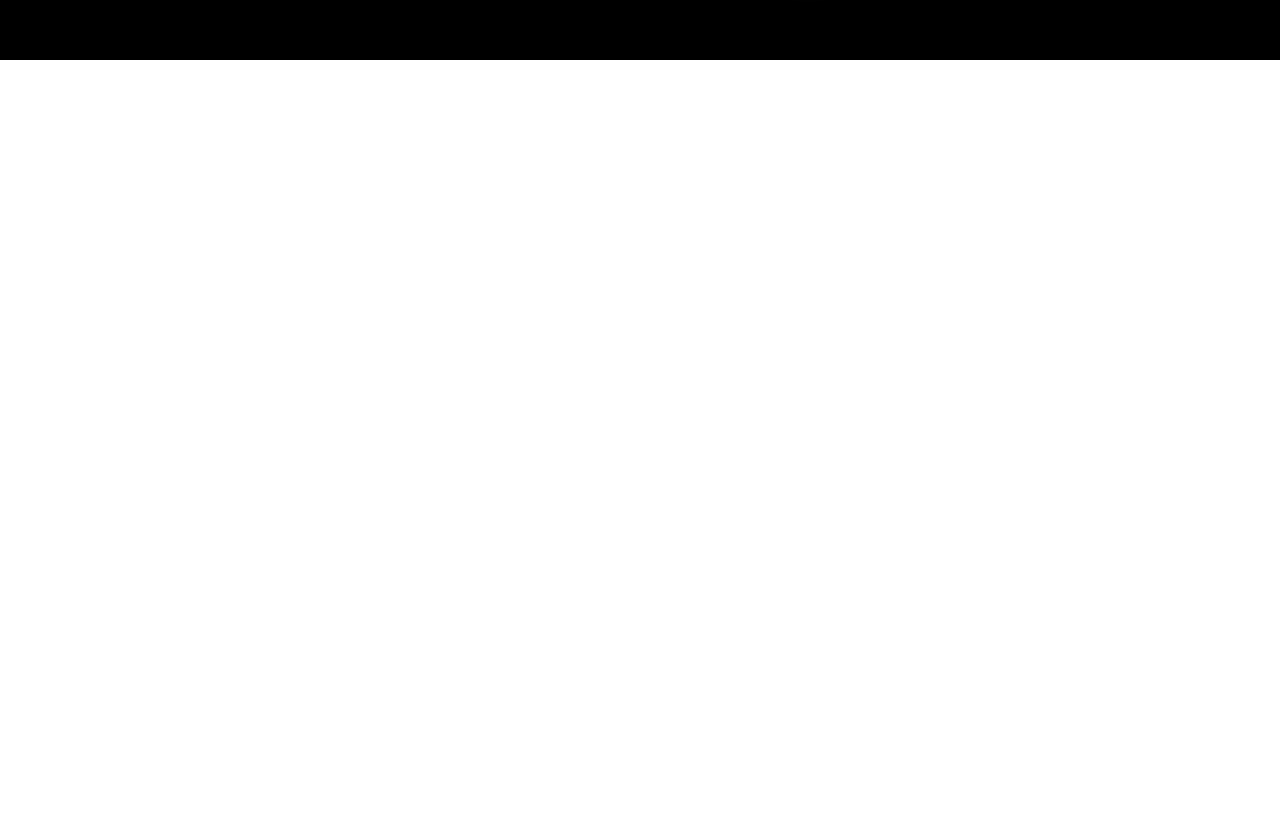
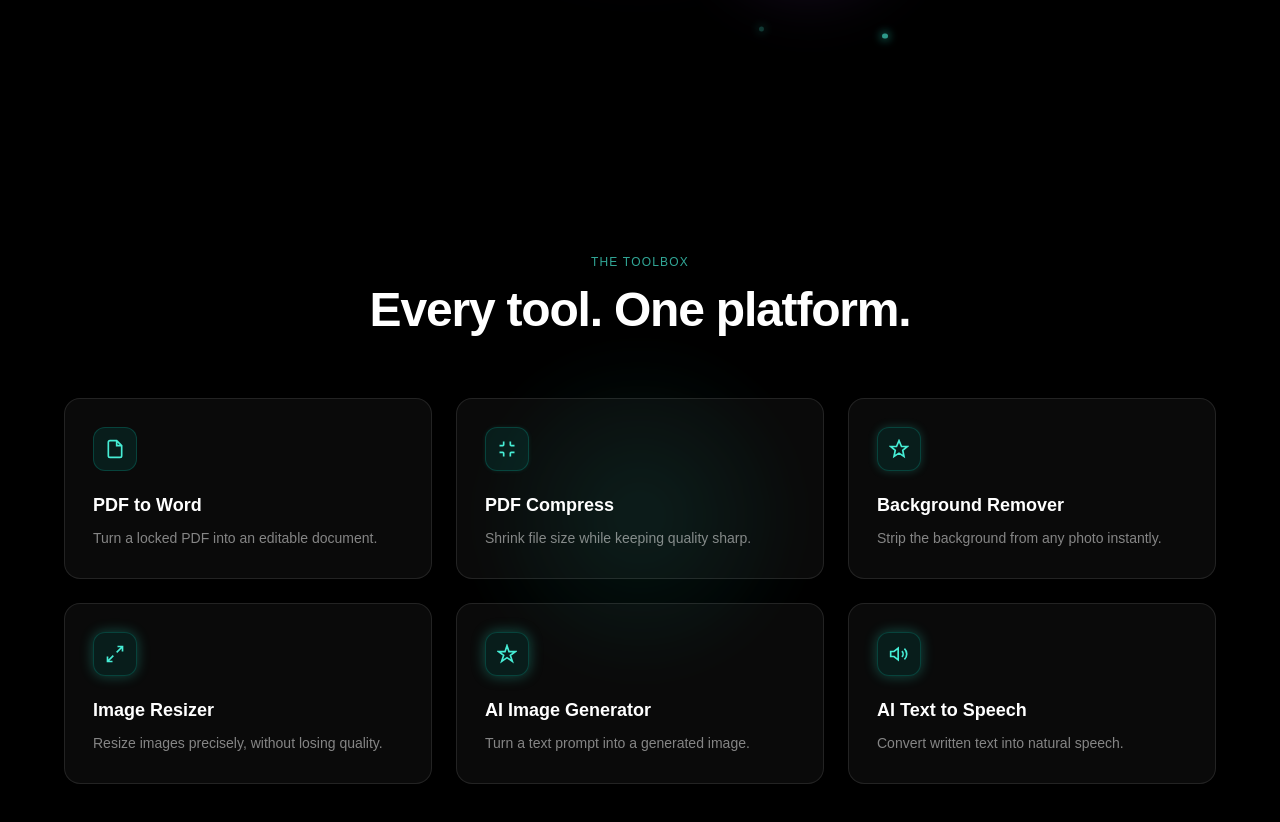
Before and after one commit to clickdy777-ship-it/Clickdy, a Next.js app: page / in a window 1280 px wide. Shown: the part 740-1562 px from the top of the page. Before the commit the page ends 800 px from the top, so only its background shows below. Built offline with nearby package versions, Linux system fonts and the light colour scheme.

Commit message:
add animated tools section below hero

```diff
--- /dev/null
+++ b/app/ToolsSection.tsx
@@ -0,0 +1,144 @@
+"use client";
+
+import { motion } from "framer-motion";
+
+const TOOLS = [
+  {
+    name: "PDF to Word",
+    desc: "Turn a locked PDF into an editable document.",
+    icon: (
+      <path d="M14 2H6a2 2 0 0 0-2 2v16a2 2 0 0 0 2 2h12a2 2 0 0 0 2-2V8z M14 2v6h6" />
+    ),
+  },
+  {
+    name: "PDF Compress",
+    desc: "Shrink file size while keeping quality sharp.",
+    icon: (
+      <path d="M8 3v4a1 1 0 0 1-1 1H3M21 8h-4a1 1 0 0 1-1-1V3M3 16h4a1 1 0 0 1 1 1v4M16 21v-4a1 1 0 0 1 1-1h4" />
+    ),
+  },
+  {
+    name: "Background Remover",
+    desc: "Strip the background from any photo instantly.",
+    icon: <path d="M12 2l3 7h7l-5.5 4.5L18 21l-6-4-6 4 1.5-7.5L2 9h7z" />,
+  },
+  {
+    name: "Image Resizer",
+    desc: "Resize images precisely, without losing quality.",
+    icon: <path d="M15 3h6v6M9 21H3v-6M21 3l-7 7M3 21l7-7" />,
+  },
+  {
+    name: "AI Image Generator",
+    desc: "Turn a text prompt into a generated image.",
+    icon: (
+      <path d="M12 2l2.4 7.2H22l-6 4.4 2.4 7.2L12 16.4l-6.4 4.4 2.4-7.2-6-4.4h7.6z" />
+    ),
+  },
+  {
+    name: "AI Text to Speech",
+    desc: "Convert written text into natural speech.",
+    icon: (
+      <path d="M11 5L6 9H2v6h4l5 4V5z M15.5 8.5a5 5 0 0 1 0 7 M18.5 5.5a9 9 0 0 1 0 13" />
+    ),
+  },
+];
+
+export default function ToolsSection() {
+  return (
+    <section className="relative bg-black text-white px-6 py-28 overflow-hidden">
+      {/* Decorative connecting lines behind the grid */}
+      <svg
+        className="absolute inset-0 w-full h-full opacity-40 pointer-events-none"
+        viewBox="0 0 100 100"
+        preserveAspectRatio="none"
+      >
+        <defs>
+          <linearGradient id="toolLine" x1="0%" y1="0%" x2="100%" y2="0%">
+            <stop offset="0%" stopColor="#2BE0C4" stopOpacity="0" />
+            <stop offset="50%" stopColor="#2BE0C4" stopOpacity="0.5" />
+            <stop offset="100%" stopColor="#a855f7" stopOpacity="0" />
+          </linearGradient>
+        </defs>
+        <motion.line
+          x1="0" y1="18" x2="100" y2="18"
+          stroke="url(#toolLine)" strokeWidth="0.15"
+          initial={{ pathLength: 0 }}
+          whileInView={{ pathLength: 1 }}
+          viewport={{ once: true }}
+          transition={{ duration: 1.4, ease: "easeOut" }}
+        />
+        <motion.line
+          x1="0" y1="55" x2="100" y2="55"
+          stroke="url(#toolLine)" strokeWidth="0.15"
+          initial={{ pathLength: 0 }}
+          whileInView={{ pathLength: 1 }}
+          viewport={{ once: true }}
+          transition={{ duration: 1.4, delay: 0.2, ease: "easeOut" }}
+        />
+      </svg>
+
+      {/* Central glowing node */}
+      <motion.div
+        className="absolute left-1/2 top-1/2 -translate-x-1/2 -translate-y-1/2 rounded-full pointer-events-none"
+        style={{
+          width: "340px",
+          height: "340px",
+          background: "radial-gradient(circle, rgba(43,224,196,0.14) 0%, transparent 70%)",
+          filter: "blur(20px)",
+        }}
+        animate={{ scale: [1, 1.12, 1], opacity: [0.5, 0.85, 0.5] }}
+        transition={{ duration: 4.5, repeat: Infinity, ease: "easeInOut" }}
+      />
+
+      <div className="relative z-10 max-w-6xl mx-auto text-center mb-16">
+        <motion.span
+          initial={{ opacity: 0, y: 10 }}
+          whileInView={{ opacity: 1, y: 0 }}
+          viewport={{ once: true }}
+          transition={{ duration: 0.6 }}
+          className="inline-block text-xs uppercase tracking-widest text-teal-300/70 mb-4"
+        >
+          The Toolbox
+        </motion.span>
+        <motion.h2
+          initial={{ opacity: 0, y: 20 }}
+          whileInView={{ opacity: 1, y: 0 }}
+          viewport={{ once: true }}
+          transition={{ duration: 0.7, delay: 0.1 }}
+          className="text-3xl md:text-5xl font-bold tracking-tight"
+        >
+          Every tool. One platform.
+        </motion.h2>
+      </div>
+
+      <div className="relative z-10 grid grid-cols-1 md:grid-cols-3 gap-6 max-w-6xl mx-auto">
+        {TOOLS.map((tool, i) => (
+          <motion.div
+            key={tool.name}
+            initial={{ opacity: 0, y: 40 }}
+            whileInView={{ opacity: 1, y: 0 }}
+            viewport={{ once: true, margin: "-60px" }}
+            transition={{ duration: 0.6, delay: (i % 3) * 0.12 }}
+            className="relative bg-white/[0.04] border border-white/10 rounded-2xl p-7 text-left hover:border-teal-400/40 hover:bg-white/[0.07] transition-colors"
+          >
+            <motion.div
+              className="w-11 h-11 rounded-xl bg-teal-400/10 border border-teal-400/20 flex items-center justify-center mb-5 text-teal-300"
+              animate={{ boxShadow: [
+                "0 0 0px rgba(43,224,196,0)",
+                "0 0 14px rgba(43,224,196,0.35)",
+                "0 0 0px rgba(43,224,196,0)",
+              ] }}
+              transition={{ duration: 3, repeat: Infinity, delay: i * 0.3, ease: "easeInOut" }}
+            >
+              <svg viewBox="0 0 24 24" fill="none" stroke="currentColor" strokeWidth="2" className="w-5 h-5">
+                {tool.icon}
+              </svg>
+            </motion.div>
+            <h3 className="text-lg font-semibold mb-2">{tool.name}</h3>
+            <p className="text-white/50 text-sm leading-relaxed">{tool.desc}</p>
+          </motion.div>
+        ))}
+      </div>
+    </section>
+  );
+}
--- a/app/page.tsx
+++ b/app/page.tsx
@@ -2,10 +2,10 @@
 
 import { motion } from "framer-motion";
 import Scene3D from "./Scene3D";
-
+import ToolsSection from "./ToolsSection";
 export default function Home() {
   return (
-    <main className="relative h-screen bg-black text-white overflow-hidden flex flex-col">
+     <main className="relative bg-black text-white">
       {/* Navbar */}
       <nav className="z-50 flex items-center justify-between px-8 py-5 backdrop-blur-md bg-black/60 border-b border-white/10">
         <div className="text-xl font-bold tracking-tight">CLICKDY</div>
@@ -20,7 +20,7 @@ export default function Home() {
       </nav>
 
       {/* Hero */}
-      <section className="relative flex-1 overflow-hidden px-6 flex items-center justify-center text-center">
+      <section className="relative h-screen overflow-hidden px-6 flex flex-col items-center justify-center text-center">
         <Scene3D />
         <div className="relative z-10">
           <motion.span
@@ -69,6 +69,7 @@ export default function Home() {
           </motion.div>
         </div>
       </section>
+      <ToolsSection />
     </main>
   );
 }
```
